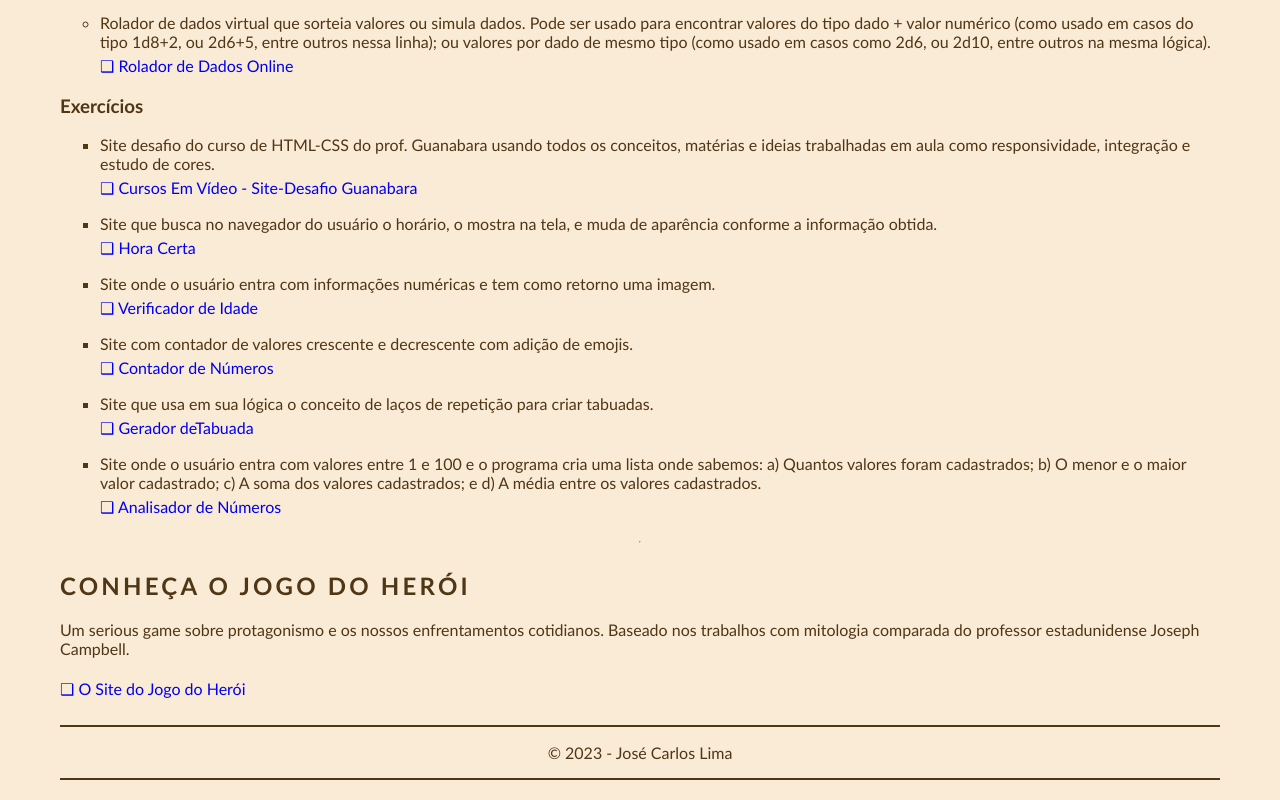
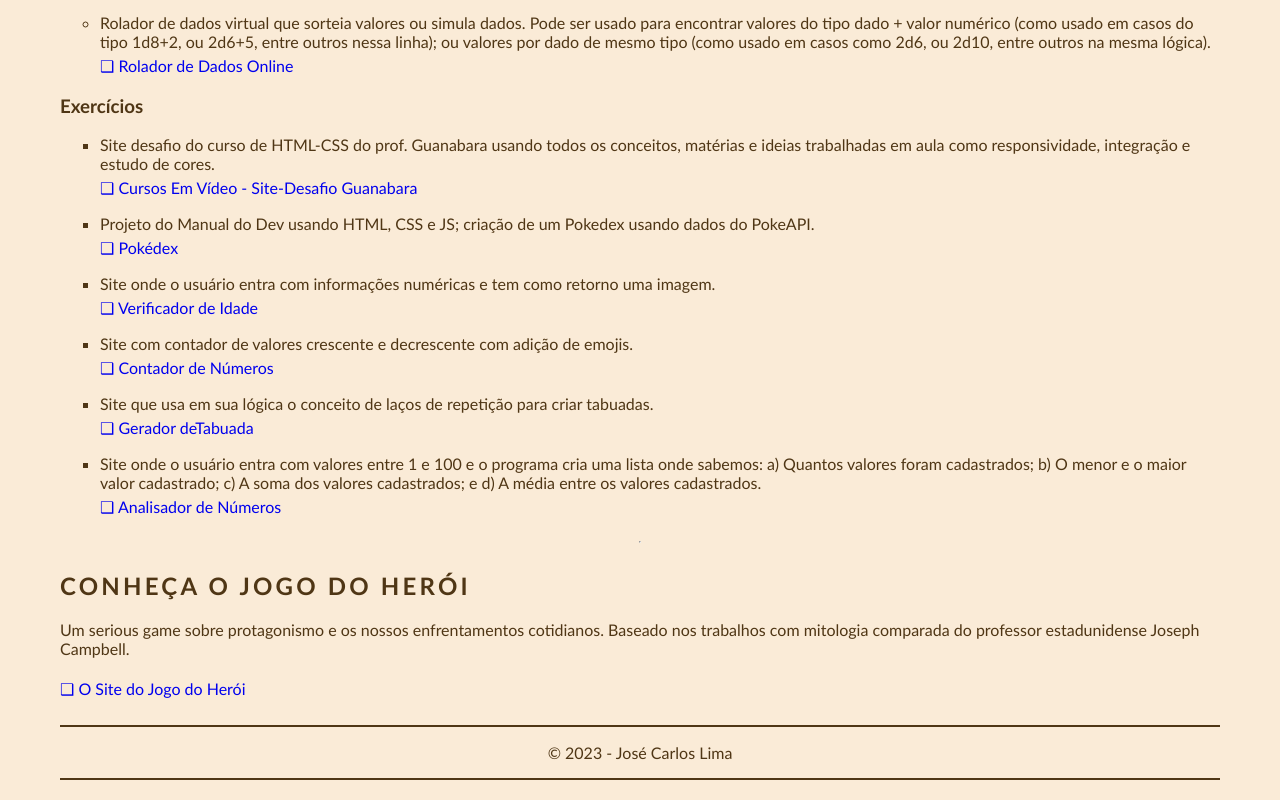
Before and after one commit to josecarloslima/ProjetoPortfolio, a plain HTML site: page index.html in a window 1280 px wide. Shown: the part 707-1507 px from the top of the page. Drawn offline with Linux system fonts and the light colour scheme.

Commit message:
Update index.html

```diff
--- a/index.html
+++ b/index.html
@@ -91,8 +91,8 @@
             </li>
             <li>
                 <p>
-                    Site que busca no navegador do usuário o horário, o mostra na tela, e muda de aparência conforme a informação obtida.
-                    <a class="linkLista" href="https://josecarloslima.github.io/ExercicioGuanabaraSite01/" target="_blank" rel="external">Hora Certa</a>
+                    Projeto do Manual do Dev usando HTML, CSS e JS; criação de um Pokedex usando dados do PokeAPI.
+                    <a class="linkLista" href="https://josecarloslima.github.io/ProjetoPokedex/" target="_blank" rel="external">Pokédex</a>
                 </p>
             </li>
             <li>
```
